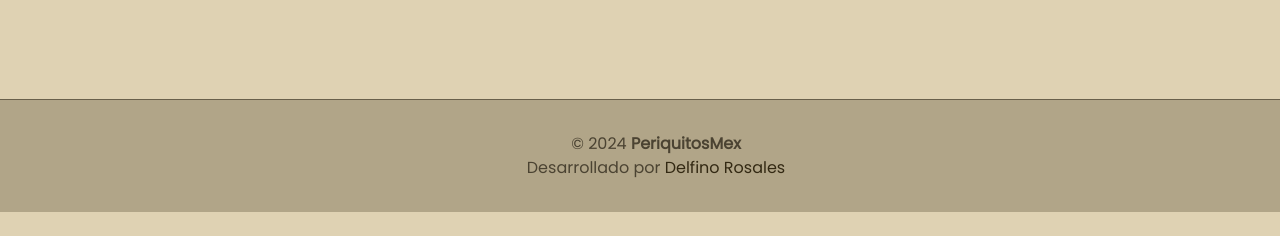
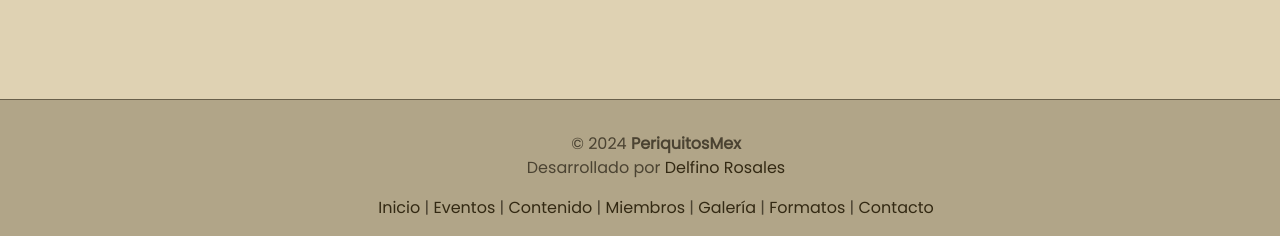
Before and after one commit to DelfinoRT/pmx, a Flask app: page / in a window 1280 px wide. Shown: the part 4136-4372 px from the top of the page. Before the commit the page ends 4348 px from the top, so only its background shows below. Run offline with Flask 3, Linux system fonts and the light colour scheme.

Commit message:
improving footer

```diff
--- a/static/images/s.html
+++ /dev/null
@@ -1 +0,0 @@
-a
--- a/static/style.css
+++ b/static/style.css
@@ -363,6 +363,11 @@ a {
     }
 }
 
+.footer .footer-link:hover {
+  color: rgb(245, 241, 18);
+  transition: color 0.4s ease;
+}
+
 /* Small logo styles */
 .small-logo img {
     width: 70%;
--- a/templates/footer.html
+++ b/templates/footer.html
@@ -1,4 +1,21 @@
 <!-- Footer -->
 <div class="footer container1">
   <p>&copy; 2024 <strong>PeriquitosMex</strong> <br> Desarrollado por <a href="https://www.linkedin.com/in/delfino-rosales/" title="LinkedIn Delfino" target="_blank">Delfino Rosales</a></p>
+
+  <!-- Add links to navigation options -->
+  <div class="footer-nav">
+    <a href="{{ url_for('home') }}" class="footer-link">Inicio</a>
+    <a>|</a>
+    <a href="{{ url_for('eventos') }}" class="footer-link">Eventos</a>
+    <a>|</a>
+    <a href="{{ url_for('contenido') }}" class="footer-link">Contenido</a>
+    <a>|</a>
+    <a href="{{ url_for('miembros') }}" class="footer-link">Miembros</a>
+    <a>|</a>
+    <a href="{{ url_for('galeria') }}" class="footer-link">Galería</a>
+    <a>|</a>
+    <a href="{{ url_for('formatos') }}" class="footer-link">Formatos</a>
+    <a>|</a>
+    <a href="{{ url_for('contacto') }}" class="footer-link">Contacto</a>
+  </div>
 </div>
--- a/templates/sidebar-menu.html
+++ b/templates/sidebar-menu.html
@@ -2,7 +2,7 @@
 <nav class="sidebar hideSmall" id="mySidebar">
   <div class="container1">
     <div class="small-logo">
-      <img src="{{ url_for('static', filename='images/pmx-logo-round.png') }}" alt="Company Logo">
+      <img src="{{ url_for('static', filename='images/pmx-logo-round.png') }}">
     </div>
   </div>
   <div class="navMenu">
```
